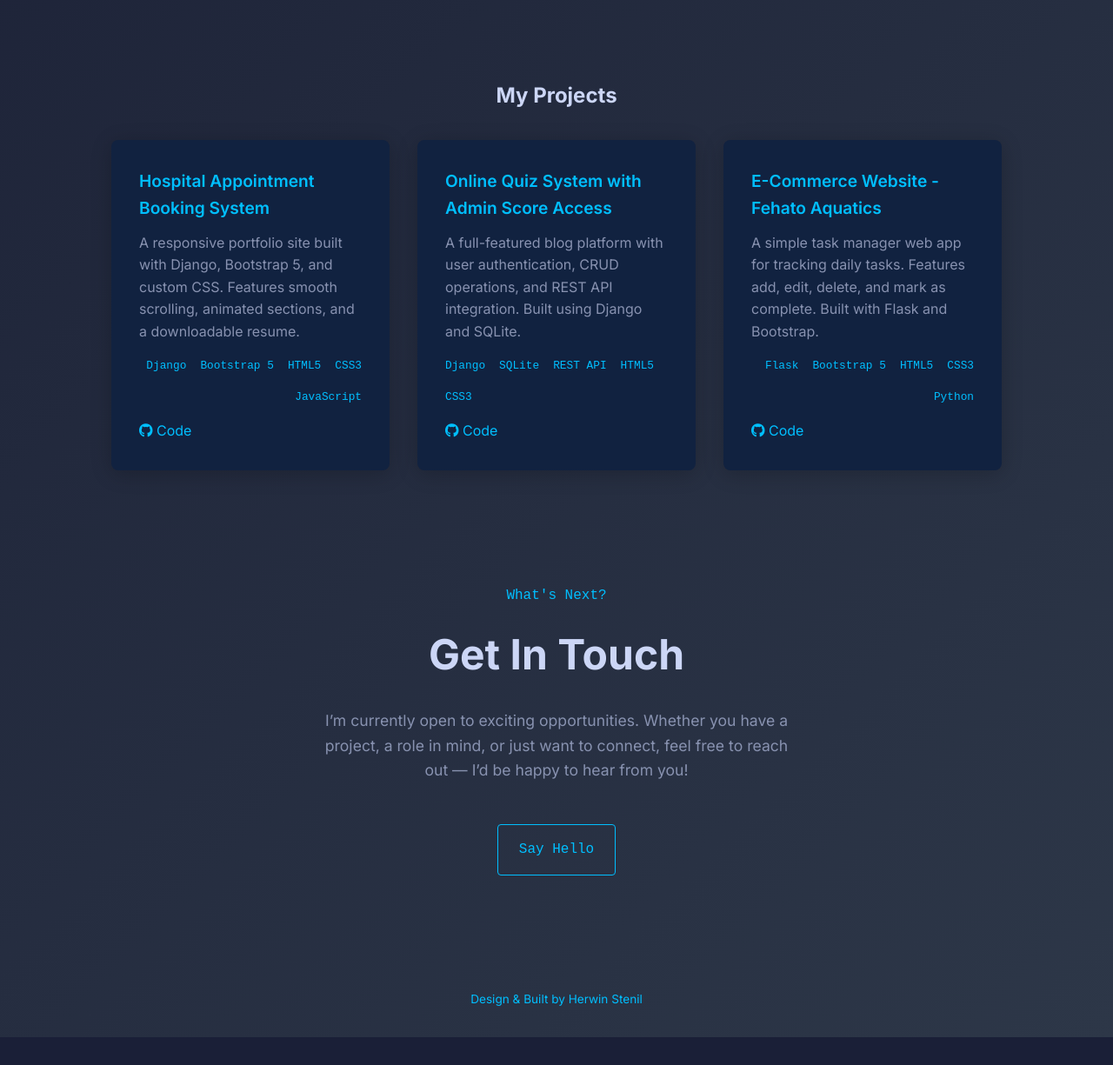
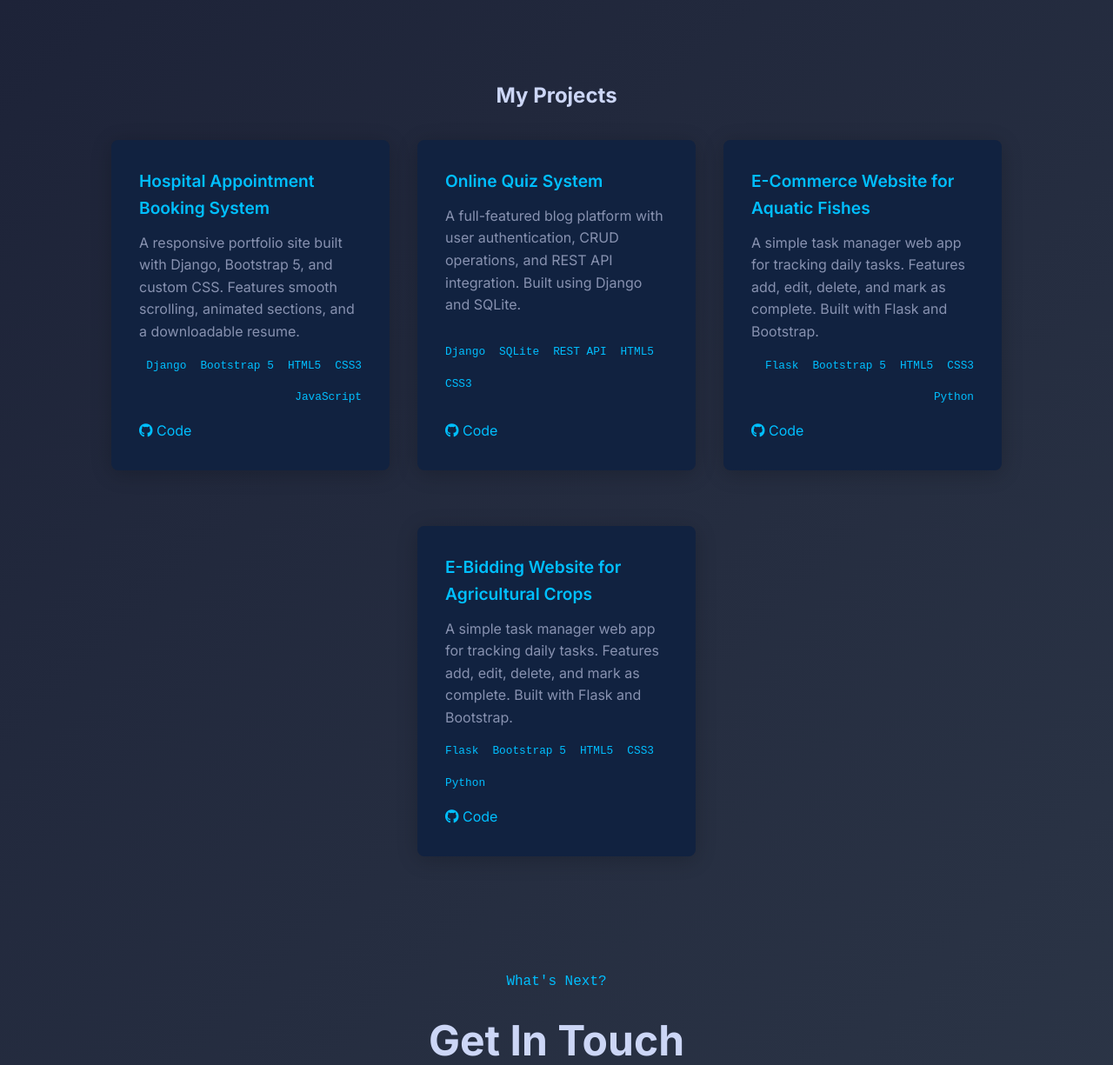
Before and after one commit to Herwinstenil/My-Personal-Portfolio, a Django app: page / in a window 1280 px wide. Shown: the part 4065-5290 px from the top of the page at 87% size. Before the commit the page ends 5258 px from the top, so only its background shows below. Run offline with Django 5.2, Linux system fonts and the light colour scheme.

Commit message:
Portfolio

```diff
--- a/Folio/Developer/templates/home.html
+++ b/Folio/Developer/templates/home.html
@@ -1059,7 +1059,7 @@
         <!-- Project Box 1 -->
         <div class="project-card"
           style="background: #112240; border-radius: 8px; padding: 2rem; width: 320px; box-shadow: 0 4px 24px rgba(0,0,0,0.2); display: flex; flex-direction: column; margin-bottom: 2rem;">
-          <h4 class="project-title" style="color: #00bfff;">Hospital Appointment Booking System </h4>
+          <h4 class="project-title" style="color: #00bfff;">Hospital Appointment Booking System</h4>
           <p style="color: #8892b0; margin-bottom: 1rem;">A responsive portfolio site built with Django, Bootstrap 5,
             and custom CSS. Features smooth scrolling, animated sections, and a downloadable resume.</p>
           <ul class="project-tech">
@@ -1077,7 +1077,7 @@
         <!-- Project Box 2 -->
         <div class="project-card"
           style="background: #112240; border-radius: 8px; padding: 2rem; width: 320px; box-shadow: 0 4px 24px rgba(0,0,0,0.2); display: flex; flex-direction: column; margin-bottom: 2rem;">
-          <h4 class="project-title" style="color: #00bfff;">Online Quiz System with Admin Score Access </h4>
+          <h4 class="project-title" style="color: #00bfff;">Online Quiz System</h4>
           <p style="color: #8892b0; margin-bottom: 1rem;">A full-featured blog platform with user authentication, CRUD
             operations, and REST API integration. Built using Django and SQLite.</p>
           <ul class="project-tech">
@@ -1095,7 +1095,25 @@
         <!-- Project Box 3 -->
         <div class="project-card"
           style="background: #112240; border-radius: 8px; padding: 2rem; width: 320px; box-shadow: 0 4px 24px rgba(0,0,0,0.2); display: flex; flex-direction: column; margin-bottom: 2rem;">
-          <h4 class="project-title" style="color: #00bfff;">E-Commerce Website - Fehato Aquatics </h4>
+          <h4 class="project-title" style="color: #00bfff;">E-Commerce Website for Aquatic Fishes</h4>
+          <p style="color: #8892b0; margin-bottom: 1rem;">A simple task manager web app for tracking daily tasks.
+            Features add, edit, delete, and mark as complete. Built with Flask and Bootstrap.</p>
+          <ul class="project-tech">
+            <li>Flask</li>
+            <li>Bootstrap 5</li>
+            <li>HTML5</li>
+            <li>CSS3</li>
+            <li>Python</li>
+          </ul>
+          <div style="margin-top: auto;">
+            <a href="https://github.com/herwinstenil/task-manager" target="_blank"
+              style="color: #00bfff; text-decoration: none; margin-right: 1rem;"><i class="fab fa-github"></i> Code</a>
+          </div>
+        </div>
+        <!-- Project Box 4 -->
+                 <div class="project-card"
+          style="background: #112240; border-radius: 8px; padding: 2rem; width: 320px; box-shadow: 0 4px 24px rgba(0,0,0,0.2); display: flex; flex-direction: column; margin-bottom: 2rem;">
+          <h4 class="project-title" style="color: #00bfff;">E-Bidding Website for Agricultural Crops</h4>
           <p style="color: #8892b0; margin-bottom: 1rem;">A simple task manager web app for tracking daily tasks.
             Features add, edit, delete, and mark as complete. Built with Flask and Bootstrap.</p>
           <ul class="project-tech">
```
